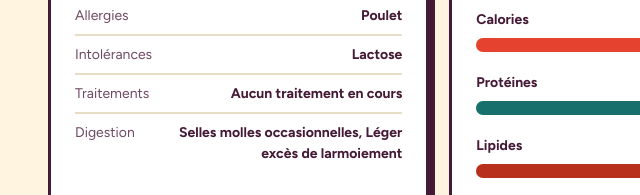
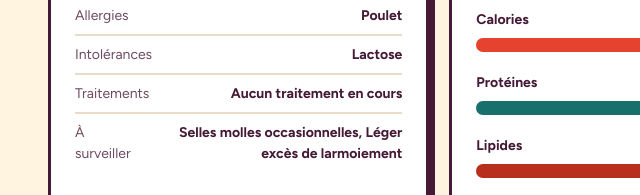
Before and after one commit to colineaimelle/kyno, a website: page espace-client.html in a window 1280 px wide. Shown: the part 1484-1679 px from the top of the page, 0-640 px from the left. Drawn offline with nearby package versions, Linux system fonts and the light colour scheme.

Commit message:
fix(fiche-sante): digestion sans fallback sensibilites, section À surveiller séparée
La ligne Digestion n'apparaît que si chien.digestion est renseigné.
Les sensibilités s'affichent dans leur propre ligne À surveiller.
Supprime le fallback renderFicheSante qui affichait n'importe quelle
sensibilité (ex. chute de poils) sous l'étiquette Digestion.

Co-Authored-By: Claude Sonnet 4.6 <noreply@anthropic.com>

```diff
--- a/espace-client.html
+++ b/espace-client.html
@@ -1555,8 +1555,9 @@ function renderFicheSante(p) {
       { label: 'Allergies', val: toArr(p.allergies).join(', ') || 'Aucune allergie connue' },
       { label: 'Intolérances', val: toArr(p.intolerances).join(', ') || 'Aucune' },
       { label: 'Traitements', val: toArr(p.traitements).join(', ') || 'Aucun traitement en cours' },
-      { label: 'Digestion', val: toArr(p.digestion).join(', ') || (toArr(p.sensibilites).join(', ')) || 'RAS' }
-    ];
+      toArr(p.sensibilites).length ? { label: 'À surveiller', val: toArr(p.sensibilites).join(', ') } : null,
+      toArr(p.digestion).length   ? { label: 'Digestion',    val: toArr(p.digestion).join(', ') }     : null,
+    ].filter(Boolean);
     const nom = cap(p.prenom_chien || 'ce chien');
     const removeLink = chiens.length > 0
       ? `<a class="fiche-remove-link" href="#" onclick="showRemoveDogModal();return false;">Retirer ${esc(nom)} de mon espace</a>`
```
